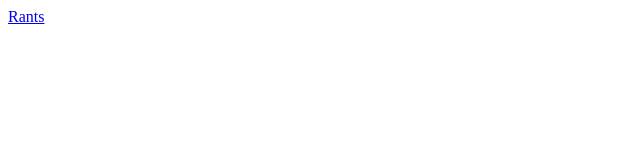
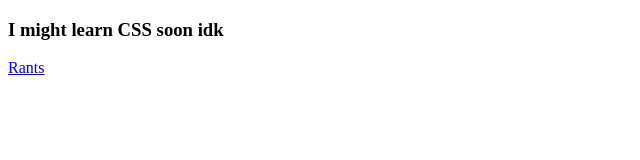
Before and after one commit to cjspace1234/cjspace1234.github.io, a plain HTML site: page index.html in a window 1280 px wide. Shown: the whole page, without its empty margins (0-640 px from the left). Drawn offline with Linux system fonts and the light colour scheme.

Commit message:
Update index.html

```diff
--- a/index.html
+++ b/index.html
@@ -6,6 +6,7 @@
 </head>
 
 <body>
+<h3>I might learn CSS soon idk</h3>
 <a href="rants.html">Rants</a>
 
 
```
